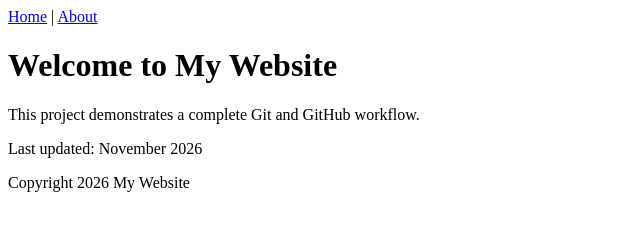
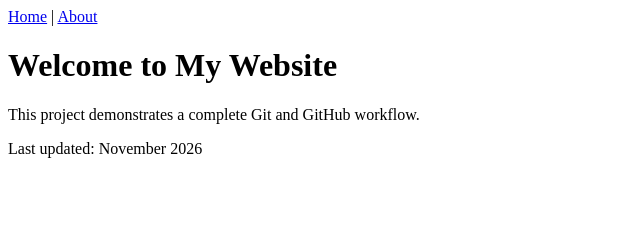
Before and after one commit to Bhuvanesh66/git-worflow-assingment, a plain HTML site: page index.html in a window 1280 px wide. Shown: the whole page, without its empty margins (0-640 px from the left). Drawn offline with Linux system fonts and the light colour scheme.

Commit message:
Revert "Add footer to index.html"
This reverts commit 3d8c3e466b31af78482946feffa2566b46b01049.

```diff
--- a/index.html
+++ b/index.html
@@ -13,6 +13,5 @@
   <h1>Welcome to My Website</h1>
   <p>This project demonstrates a complete Git and GitHub workflow.</p>
   <p>Last updated: November 2026</p>
-  <footer>Copyright 2026 My Website</footer>
 </body>
 </html>
```
